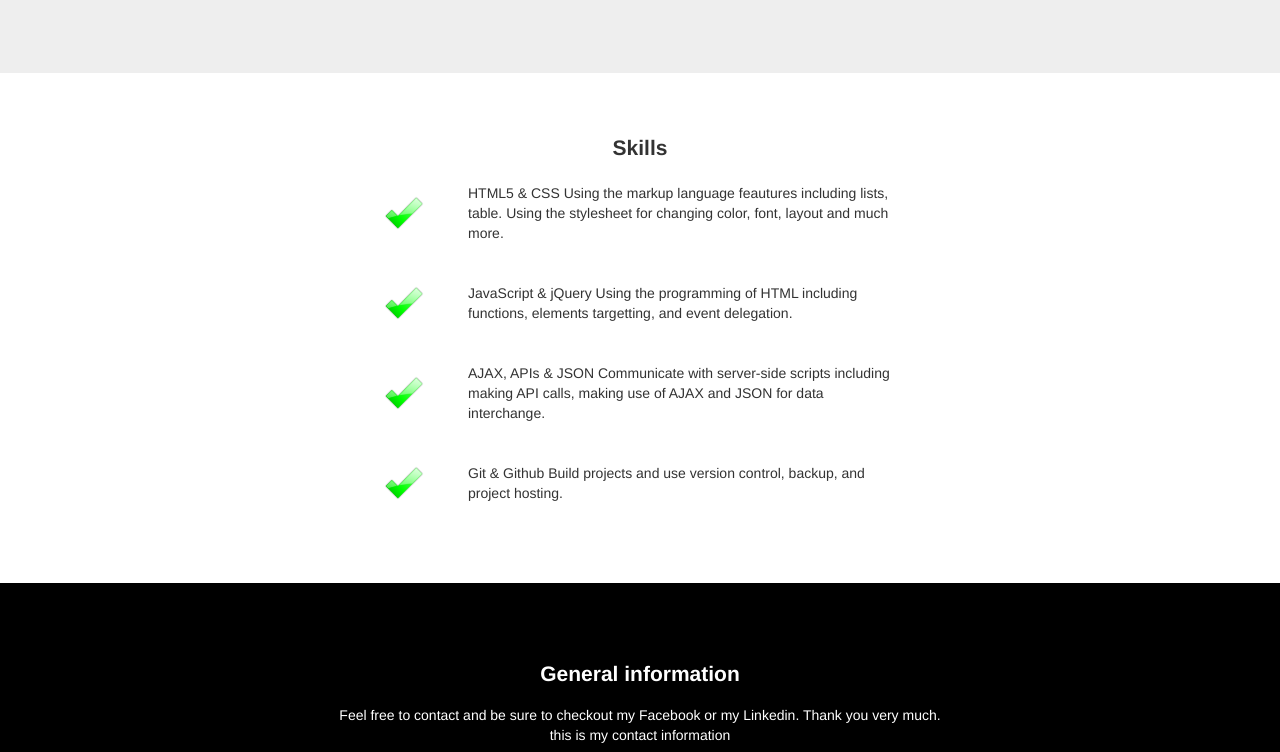
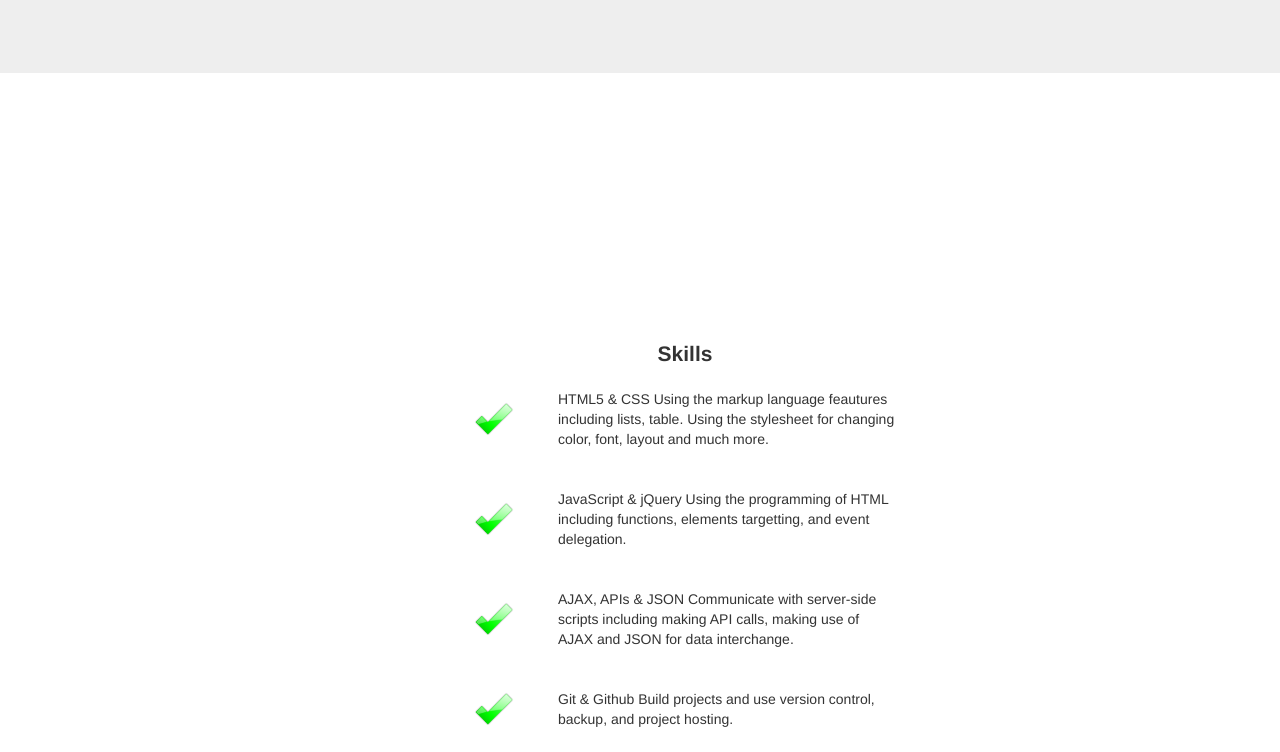
Before and after one commit to marogef/portfolio, a plain HTML site: page index.html in a window 1280 px wide. Shown: the part 1590-2342 px from the top of the page. Drawn offline with Linux system fonts and the light colour scheme.

Commit message:
updated the skills section
added the padding property

```diff
--- a/main.css
+++ b/main.css
@@ -175,10 +175,12 @@ header .navigation a:hover {
 }
 
 .skills {
-    padding: 60px 0;
+    padding: 266px 0px 263px 90px;
     margin: 0 auto;
     width: 40%;
     text-align: center;
+    /*    margin-bottom: 97px;
+    */
 }
 
 .skills ul {
```
